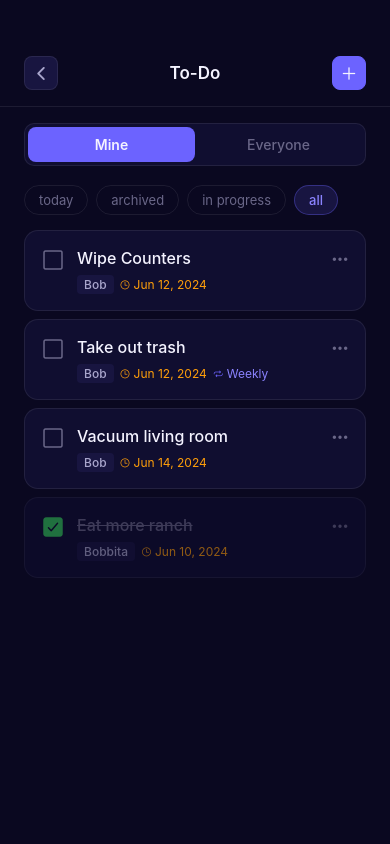
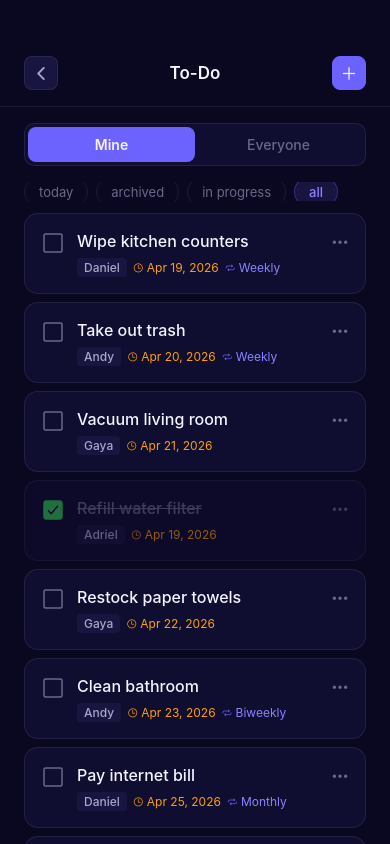
Before and after one commit to aatran14/rumi, a React Native app in the folder app-src/: screen /ToDo in a window 390 px wide. Built offline with nearby package versions, Linux system fonts and the light colour scheme.

Commit message:
Richer demo seed data for guest rooms

```diff
--- a/app-src/src/data/events.ts
+++ b/app-src/src/data/events.ts
@@ -3,14 +3,62 @@ import type { CalendarEvent } from '../types';
 export const SAMPLE_EVENTS: CalendarEvent[] = [
   {
     id: '1',
+    title: 'Roommate meeting',
+    allDay: false,
+    startDate: 'Sun, April 19, 2026',
+    startTime: '7:00 PM',
+    endDate: 'Sun, April 19, 2026',
+    endTime: '8:00 PM',
+    repeats: true,
+    notes: 'Weekly check-in. Chores, bills, anything weird.',
+    createdBy: 'Andy',
+  },
+  {
+    id: '2',
+    title: 'Rent due',
+    allDay: true,
+    startDate: 'Wed, April 22, 2026',
+    startTime: '',
+    endDate: 'Wed, April 22, 2026',
+    endTime: '',
+    repeats: true,
+    notes: 'Venmo Daniel — he pays the landlord.',
+    createdBy: 'Daniel',
+  },
+  {
+    id: '3',
     title: 'Soju Night',
     allDay: false,
-    startDate: 'Wed, April 2, 2026',
-    startTime: '1:30 PM',
-    endDate: 'Wed, April 2, 2026',
-    endTime: '3:30 PM',
+    startDate: 'Fri, April 24, 2026',
+    startTime: '9:00 PM',
+    endDate: 'Sat, April 25, 2026',
+    endTime: '12:30 AM',
     repeats: false,
-    notes: 'Person A, B, C are coming over to our apartment we getting crunked tonight.',
-    createdBy: 'Billy Bob Joe',
+    notes: 'Gaya\u2019s friends coming over. ~6 people. Clean the kitchen before.',
+    createdBy: 'Gaya',
+  },
+  {
+    id: '4',
+    title: 'Adriel away (work trip)',
+    allDay: true,
+    startDate: 'Mon, April 20, 2026',
+    startTime: '',
+    endDate: 'Thu, April 23, 2026',
+    endTime: '',
+    repeats: false,
+    notes: 'Back Thursday night.',
+    createdBy: 'Adriel',
+  },
+  {
+    id: '5',
+    title: 'Costco run',
+    allDay: false,
+    startDate: 'Sat, April 25, 2026',
+    startTime: '11:00 AM',
+    endDate: 'Sat, April 25, 2026',
+    endTime: '1:00 PM',
+    repeats: false,
+    notes: 'Splitting the cart. Add things to the list.',
+    createdBy: 'Andy',
   },
 ];
--- a/app-src/src/data/tasks.ts
+++ b/app-src/src/data/tasks.ts
@@ -1,10 +1,16 @@
 import type { Task } from '../types';
 
 export const SAMPLE_TASKS: Task[] = [
-  { id: '1', title: 'Wipe Counters',      assignee: 'Bob',     weight: 3, deadlineDate: 'Jun 12, 2024', deadlineTime: '5:00 PM',  repeat: false, done: false },
-  { id: '2', title: 'Take out trash',     assignee: 'Bob',     weight: 2, deadlineDate: 'Jun 12, 2024', deadlineTime: '8:00 AM',  repeat: true,  repeatFrequency: 'Weekly', done: false },
-  { id: '3', title: 'Vacuum living room', assignee: 'Bob',     weight: 5, deadlineDate: 'Jun 14, 2024', deadlineTime: '12:00 PM', repeat: false, done: false },
-  { id: '4', title: 'Eat more ranch',     assignee: 'Bobbita', weight: 1, deadlineDate: 'Jun 10, 2024', deadlineTime: '9:41 AM',  repeat: false, done: true  },
+  { id: '1',  title: 'Wipe kitchen counters', assignee: 'Daniel', weight: 2, deadlineDate: 'Apr 19, 2026', deadlineTime: '8:00 PM',  repeat: true,  repeatFrequency: 'Weekly',   done: false },
+  { id: '2',  title: 'Take out trash',        assignee: 'Andy',   weight: 2, deadlineDate: 'Apr 20, 2026', deadlineTime: '7:00 AM',  repeat: true,  repeatFrequency: 'Weekly',   done: false },
+  { id: '3',  title: 'Vacuum living room',    assignee: 'Gaya',   weight: 5, deadlineDate: 'Apr 21, 2026', deadlineTime: '12:00 PM', repeat: false,                              done: false },
+  { id: '4',  title: 'Refill water filter',   assignee: 'Adriel', weight: 1, deadlineDate: 'Apr 19, 2026', deadlineTime: '5:00 PM',  repeat: false,                              done: true  },
+  { id: '5',  title: 'Restock paper towels',  assignee: 'Gaya',   weight: 3, deadlineDate: 'Apr 22, 2026', deadlineTime: '6:00 PM',  repeat: false,                              done: false },
+  { id: '6',  title: 'Clean bathroom',        assignee: 'Andy',   weight: 6, deadlineDate: 'Apr 23, 2026', deadlineTime: '9:00 AM',  repeat: true,  repeatFrequency: 'Biweekly', done: false },
+  { id: '7',  title: 'Pay internet bill',     assignee: 'Daniel', weight: 4, deadlineDate: 'Apr 25, 2026', deadlineTime: '11:59 PM', repeat: true,  repeatFrequency: 'Monthly',  done: false },
+  { id: '8',  title: 'Water the plants',      assignee: 'Adriel', weight: 1, deadlineDate: 'Apr 20, 2026', deadlineTime: '9:00 AM',  repeat: true,  repeatFrequency: 'Weekly',   done: false },
+  { id: '9',  title: 'Do the dishes',         assignee: 'Daniel', weight: 3, deadlineDate: 'Apr 19, 2026', deadlineTime: '10:00 PM', repeat: false,                              done: true  },
+  { id: '10', title: 'Buy groceries',         assignee: 'Gaya',   weight: 5, deadlineDate: 'Apr 20, 2026', deadlineTime: '4:00 PM',  repeat: false,                              done: false },
 ];
 
 export const TASK_FILTERS = ['today', 'archived', 'in progress', 'all'] as const;
```
Also changed, not shown: 2 other files (tests, documents, lock files or other folders).
